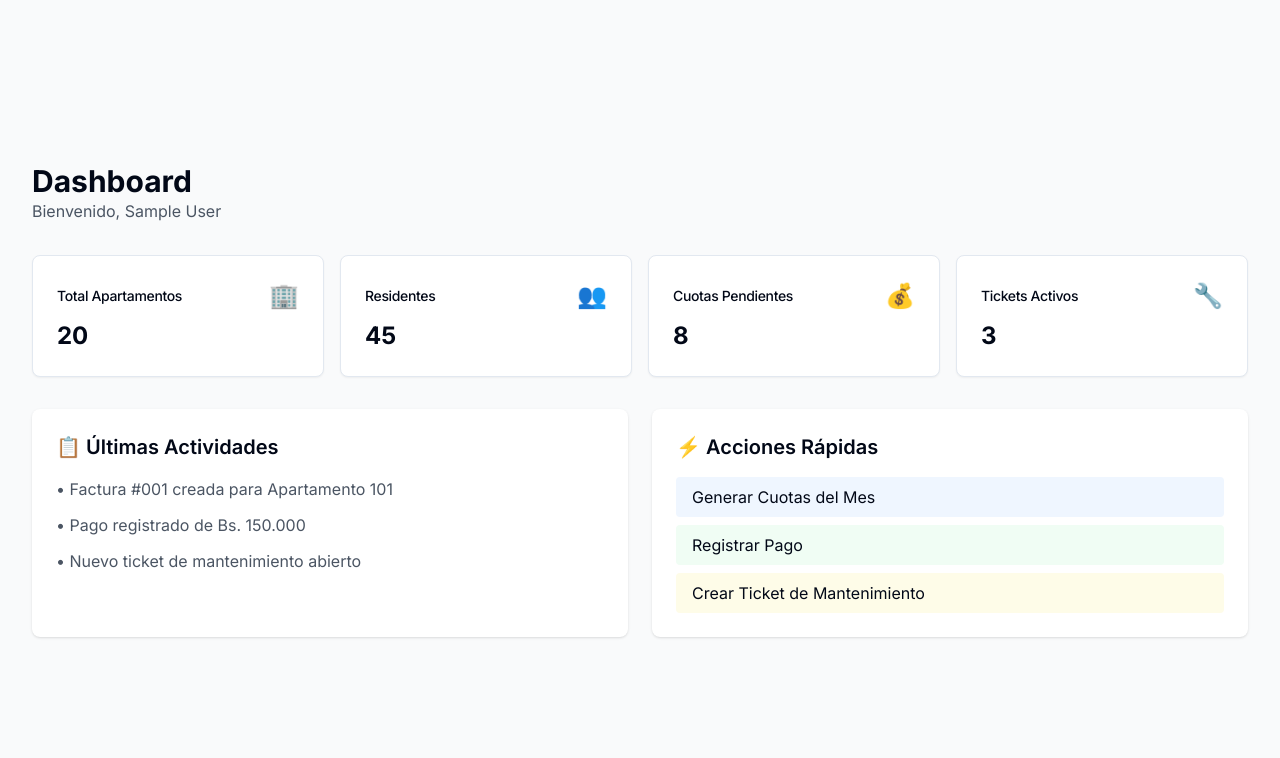
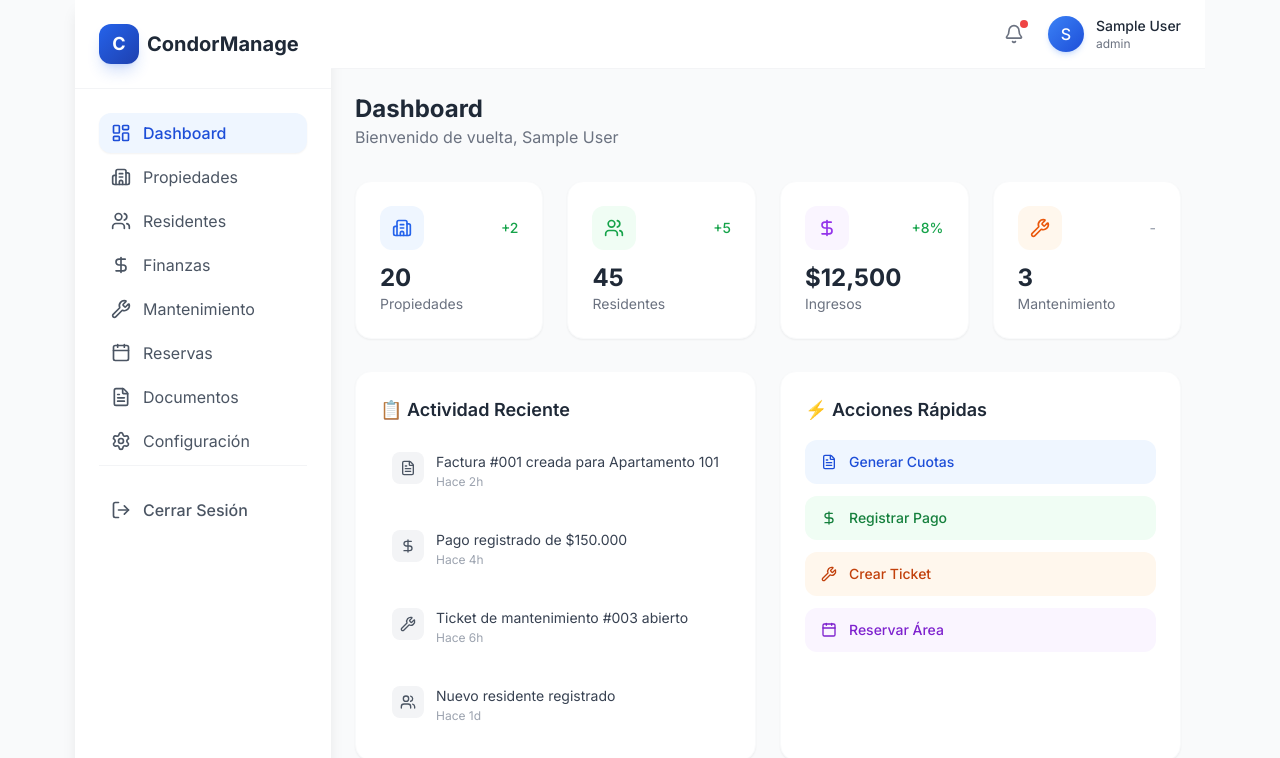
Before and after one commit to hjesaal-sketch/condormanage, a Next.js app in the folder apps/web/: page /dashboard in a window 1280 px wide. Shown: the top 758 px of the page. Built offline with nearby package versions, Linux system fonts and the light colour scheme; sample sign-in values are in the browser's storage.

Commit message:
feat: Professional UI dashboard redesign

```diff
--- a/apps/web/app/(auth)/dashboard/page.tsx
+++ b/apps/web/app/(auth)/dashboard/page.tsx
@@ -2,12 +2,26 @@
 
 import { useEffect, useState } from 'react';
 import { useRouter } from 'next/navigation';
-import { StatsCards } from '@/components/modules/dashboard/StatsCards';
+import {
+  LayoutDashboard,
+  Building2,
+  Users,
+  DollarSign,
+  Wrench,
+  Settings,
+  FileText,
+  Calendar,
+  Bell,
+  Menu,
+  X,
+  LogOut
+} from 'lucide-react';
 
 export default function DashboardPage() {
   const router = useRouter();
   const [user, setUser] = useState<any>(null);
   const [loading, setLoading] = useState(true);
+  const [sidebarOpen, setSidebarOpen] = useState(false);
 
   useEffect(() => {
     const token = localStorage.getItem('token');
@@ -27,41 +41,202 @@ export default function DashboardPage() {
     }
   }, [router]);
 
+  const handleLogout = () => {
+    localStorage.removeItem('token');
+    localStorage.removeItem('user');
+    router.push('/login');
+  };
+
   if (loading) {
-    return <div className="flex items-center justify-center min-h-screen">Cargando...</div>;
+    return (
+      <div className="flex items-center justify-center min-h-screen bg-gray-50">
+        <div className="animate-spin rounded-full h-12 w-12 border-4 border-blue-600 border-t-transparent"></div>
+      </div>
+    );
   }
 
   return (
-    <div className="p-8">
-      <div className="mb-8">
-        <h1 className="text-3xl font-bold">Dashboard</h1>
-        <p className="text-gray-600">Bienvenido, {user?.name || 'Administrador'}</p>
-      </div>
-      <StatsCards />
-      <div className="mt-8 grid grid-cols-1 md:grid-cols-2 gap-6">
-        <div className="p-6 bg-white rounded-lg shadow">
-          <h2 className="text-xl font-semibold mb-4">📋 Últimas Actividades</h2>
-          <div className="space-y-3 text-gray-600">
-            <p>• Factura #001 creada para Apartamento 101</p>
-            <p>• Pago registrado de Bs. 150.000</p>
-            <p>• Nuevo ticket de mantenimiento abierto</p>
-          </div>
-        </div>
-        <div className="p-6 bg-white rounded-lg shadow">
-          <h2 className="text-xl font-semibold mb-4">⚡ Acciones Rápidas</h2>
-          <div className="space-y-2">
-            <button className="w-full text-left px-4 py-2 bg-blue-50 hover:bg-blue-100 rounded">
-              Generar Cuotas del Mes
-            </button>
-            <button className="w-full text-left px-4 py-2 bg-green-50 hover:bg-green-100 rounded">
-              Registrar Pago
-            </button>
-            <button className="w-full text-left px-4 py-2 bg-yellow-50 hover:bg-yellow-100 rounded">
-              Crear Ticket de Mantenimiento
+    <div className="min-h-screen bg-gray-50 flex">
+      {/* Sidebar - Móvil */}
+      <div className={`fixed inset-0 z-50 lg:hidden ${sidebarOpen ? 'block' : 'hidden'}`}>
+        <div className="fixed inset-0 bg-black/50" onClick={() => setSidebarOpen(false)}></div>
+        <div className="fixed left-0 top-0 h-full w-64 bg-white shadow-xl p-6">
+          <div className="flex items-center justify-between mb-8">
+            <div className="flex items-center gap-2">
+              <div className="w-8 h-8 bg-blue-600 rounded-lg flex items-center justify-center text-white font-bold">C</div>
+              <span className="text-xl font-bold text-gray-800">CondorManage</span>
+            </div>
+            <button onClick={() => setSidebarOpen(false)}>
+              <X className="w-6 h-6 text-gray-500" />
             </button>
           </div>
+          <SidebarContent user={user} handleLogout={handleLogout} />
         </div>
+      </div>
+
+      {/* Sidebar - Desktop */}
+      <div className="hidden lg:flex lg:w-64 lg:flex-col lg:fixed lg:inset-y-0 lg:bg-white lg:shadow-lg">
+        <div className="flex items-center gap-2 p-6 border-b border-gray-100">
+          <div className="w-10 h-10 bg-gradient-to-br from-blue-600 to-blue-800 rounded-xl flex items-center justify-center text-white font-bold text-lg shadow-lg shadow-blue-600/20">
+            C
+          </div>
+          <span className="text-xl font-bold text-gray-800">CondorManage</span>
+        </div>
+        <div className="flex-1 overflow-y-auto p-6">
+          <SidebarContent user={user} handleLogout={handleLogout} />
+        </div>
+      </div>
+
+      {/* Main Content */}
+      <div className="lg:ml-64 flex-1">
+        {/* Top Bar */}
+        <header className="bg-white border-b border-gray-100 sticky top-0 z-40">
+          <div className="flex items-center justify-between px-6 py-4">
+            <button className="lg:hidden" onClick={() => setSidebarOpen(true)}>
+              <Menu className="w-6 h-6 text-gray-600" />
+            </button>
+            <div className="flex items-center gap-4 ml-auto">
+              <button className="relative p-2 text-gray-500 hover:text-gray-700 hover:bg-gray-50 rounded-lg transition-colors">
+                <Bell className="w-5 h-5" />
+                <span className="absolute top-1 right-1 w-2 h-2 bg-red-500 rounded-full"></span>
+              </button>
+              <div className="flex items-center gap-3">
+                <div className="w-9 h-9 bg-gradient-to-br from-blue-500 to-blue-700 rounded-full flex items-center justify-center text-white font-medium shadow-md shadow-blue-500/20">
+                  {user?.name?.charAt(0) || 'A'}
+                </div>
+                <div className="hidden sm:block">
+                  <p className="text-sm font-medium text-gray-800">{user?.name || 'Administrador'}</p>
+                  <p className="text-xs text-gray-500">{user?.role || 'Admin'}</p>
+                </div>
+              </div>
+            </div>
+          </div>
+        </header>
+
+        {/* Page Content */}
+        <main className="p-6">
+          <div className="mb-8">
+            <h1 className="text-2xl font-bold text-gray-800">Dashboard</h1>
+            <p className="text-gray-500">Bienvenido de vuelta, {user?.name || 'Administrador'}</p>
+          </div>
+
+          {/* Stats Grid */}
+          <div className="grid grid-cols-1 md:grid-cols-2 lg:grid-cols-4 gap-6 mb-8">
+            <StatCard icon={Building2} title="Propiedades" value="20" change="+2" color="blue" />
+            <StatCard icon={Users} title="Residentes" value="45" change="+5" color="green" />
+            <StatCard icon={DollarSign} title="Ingresos" value="$12,500" change="+8%" color="purple" />
+            <StatCard icon={Wrench} title="Mantenimiento" value="3" change="-" color="orange" />
+          </div>
+
+          {/* Recent Activity */}
+          <div className="grid grid-cols-1 lg:grid-cols-2 gap-6">
+            <div className="bg-white rounded-2xl shadow-sm border border-gray-50 p-6">
+              <h3 className="text-lg font-semibold text-gray-800 mb-4">📋 Actividad Reciente</h3>
+              <div className="space-y-4">
+                <ActivityItem icon={FileText} text="Factura #001 creada para Apartamento 101" time="Hace 2h" />
+                <ActivityItem icon={DollarSign} text="Pago registrado de $150.000" time="Hace 4h" />
+                <ActivityItem icon={Wrench} text="Ticket de mantenimiento #003 abierto" time="Hace 6h" />
+                <ActivityItem icon={Users} text="Nuevo residente registrado" time="Hace 1d" />
+              </div>
+            </div>
+            <div className="bg-white rounded-2xl shadow-sm border border-gray-50 p-6">
+              <h3 className="text-lg font-semibold text-gray-800 mb-4">⚡ Acciones Rápidas</h3>
+              <div className="space-y-3">
+                <QuickAction icon={FileText} label="Generar Cuotas" color="blue" />
+                <QuickAction icon={DollarSign} label="Registrar Pago" color="green" />
+                <QuickAction icon={Wrench} label="Crear Ticket" color="orange" />
+                <QuickAction icon={Calendar} label="Reservar Área" color="purple" />
+              </div>
+            </div>
+          </div>
+        </main>
       </div>
     </div>
   );
 }
+
+// Componentes Auxiliares
+function SidebarContent({ user, handleLogout }: { user: any; handleLogout: () => void }) {
+  return (
+    <nav className="space-y-1">
+      <SidebarItem icon={LayoutDashboard} label="Dashboard" active />
+      <SidebarItem icon={Building2} label="Propiedades" />
+      <SidebarItem icon={Users} label="Residentes" />
+      <SidebarItem icon={DollarSign} label="Finanzas" />
+      <SidebarItem icon={Wrench} label="Mantenimiento" />
+      <SidebarItem icon={Calendar} label="Reservas" />
+      <SidebarItem icon={FileText} label="Documentos" />
+      <SidebarItem icon={Settings} label="Configuración" />
+      <div className="pt-6 mt-6 border-t border-gray-100">
+        <button
+          onClick={handleLogout}
+          className="flex items-center gap-3 w-full px-3 py-2 text-gray-600 hover:text-red-600 hover:bg-red-50 rounded-xl transition-colors"
+        >
+          <LogOut className="w-5 h-5" />
+          <span className="font-medium">Cerrar Sesión</span>
+        </button>
+      </div>
+    </nav>
+  );
+}
+
+function SidebarItem({ icon: Icon, label, active = false }: { icon: any; label: string; active?: boolean }) {
+  return (
+    <a href="#" className={`flex items-center gap-3 px-3 py-2 rounded-xl transition-all ${active ? 'bg-blue-50 text-blue-700 font-medium shadow-sm' : 'text-gray-600 hover:bg-gray-50'}`}>
+      <Icon className="w-5 h-5" />
+      <span>{label}</span>
+    </a>
+  );
+}
+
+function StatCard({ icon: Icon, title, value, change, color }: { icon: any; title: string; value: string; change: string; color: string }) {
+  const colors = {
+    blue: 'bg-blue-50 text-blue-600',
+    green: 'bg-green-50 text-green-600',
+    purple: 'bg-purple-50 text-purple-600',
+    orange: 'bg-orange-50 text-orange-600',
+  };
+  return (
+    <div className="bg-white rounded-2xl shadow-sm border border-gray-50 p-6">
+      <div className="flex items-center justify-between mb-3">
+        <div className={`p-3 rounded-xl ${colors[color as keyof typeof colors]}`}>
+          <Icon className="w-5 h-5" />
+        </div>
+        <span className={`text-sm font-medium ${change.startsWith('+') ? 'text-green-600' : change.startsWith('-') ? 'text-gray-400' : 'text-gray-400'}`}>
+          {change}
+        </span>
+      </div>
+      <p className="text-2xl font-bold text-gray-800">{value}</p>
+      <p className="text-sm text-gray-500">{title}</p>
+    </div>
+  );
+}
+
+function ActivityItem({ icon: Icon, text, time }: { icon: any; text: string; time: string }) {
+  return (
+    <div className="flex items-start gap-3 p-3 hover:bg-gray-50 rounded-xl transition-colors">
+      <div className="p-2 bg-gray-100 rounded-lg">
+        <Icon className="w-4 h-4 text-gray-600" />
+      </div>
+      <div className="flex-1">
+        <p className="text-sm text-gray-700">{text}</p>
+        <p className="text-xs text-gray-400 mt-0.5">{time}</p>
+      </div>
+    </div>
+  );
+}
+
+function QuickAction({ icon: Icon, label, color }: { icon: any; label: string; color: string }) {
+  const colors = {
+    blue: 'bg-blue-50 hover:bg-blue-100 text-blue-700',
+    green: 'bg-green-50 hover:bg-green-100 text-green-700',
+    orange: 'bg-orange-50 hover:bg-orange-100 text-orange-700',
+    purple: 'bg-purple-50 hover:bg-purple-100 text-purple-700',
+  };
+  return (
+    <button className={`w-full flex items-center gap-3 px-4 py-3 rounded-xl transition-all ${colors[color as keyof typeof colors]}`}>
+      <Icon className="w-4 h-4" />
+      <span className="font-medium text-sm">{label}</span>
+    </button>
+  );
+}
```
